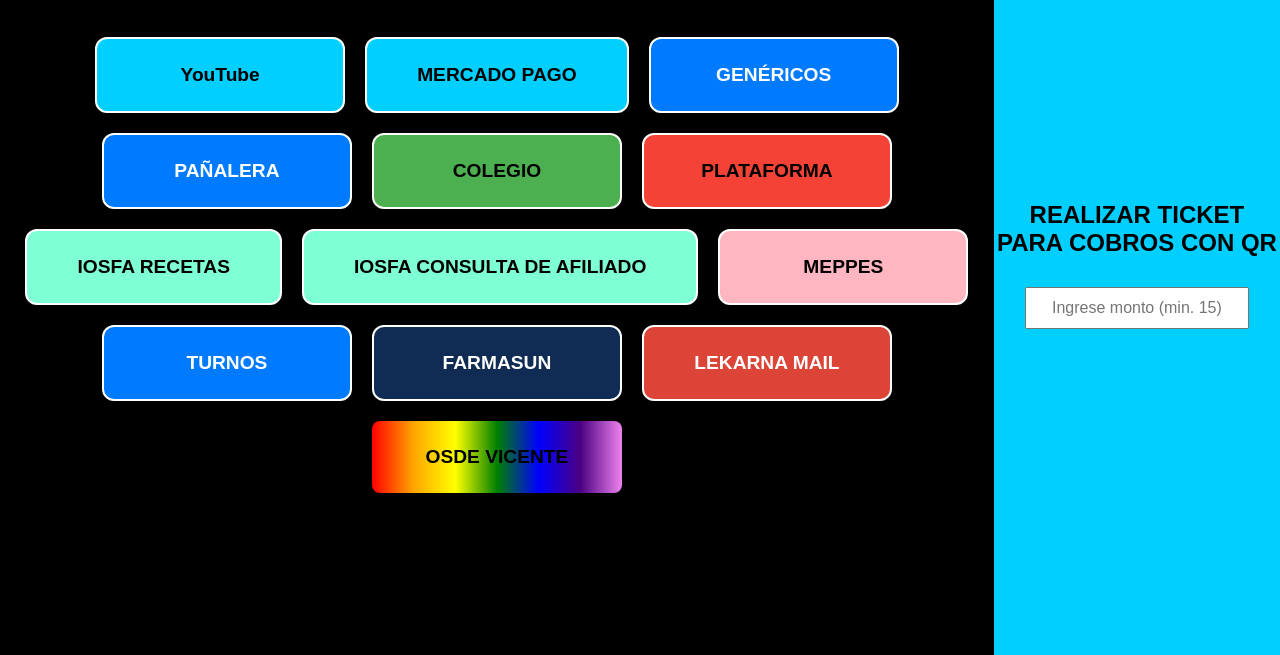
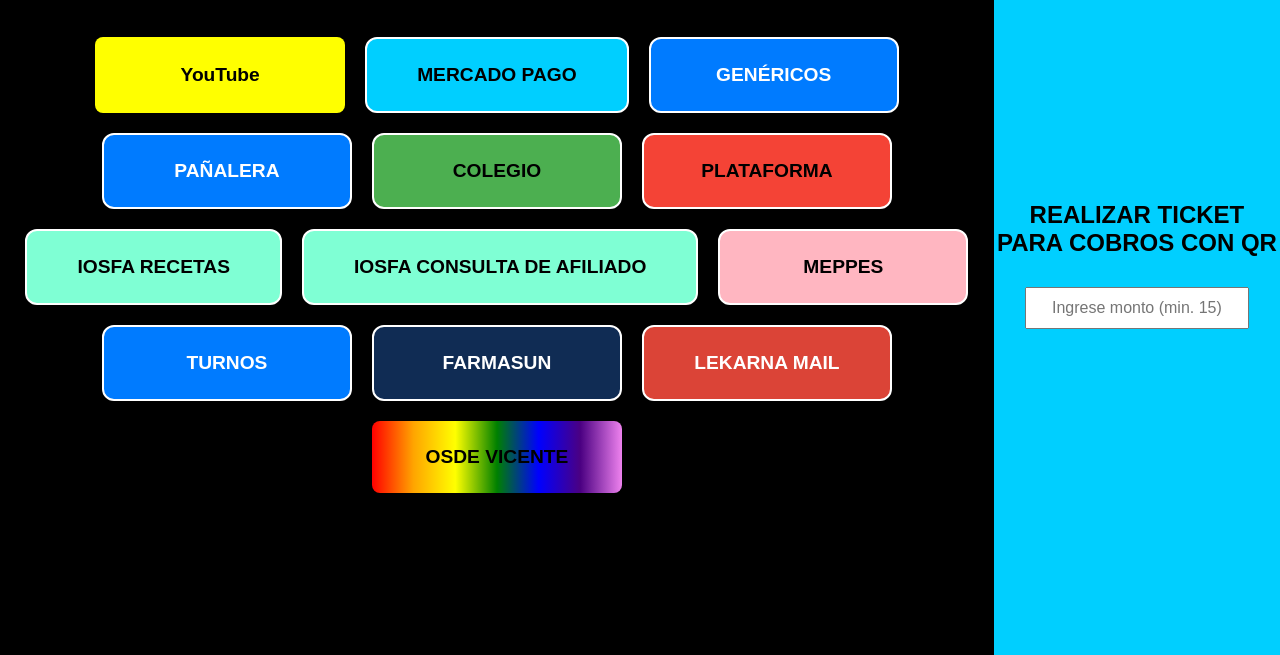
Before and after one commit to GrupoScout/inicio-turnosdefarmacias, a plain HTML site: page index.html in a window 1280 px wide. Shown: the part 145-800 px from the top of the page. Drawn offline with Linux system fonts and the light colour scheme.

Commit message:
Update index.html

```diff
--- a/index.html
+++ b/index.html
@@ -207,7 +207,7 @@
     <div class="content">
         <h1>FARMACIA PINTAR</h1>
         <div class="button-grid">
-            <button class="btn celeste"
+            <button class="btn yellow"
                 onclick="abrirUnicaVentana('youtube', 'https://www.youtube.com/')">YouTube</button>
             <button class="btn celeste"
                 onclick="abrirUnicaVentana('mercadopago', 'https://www.mercadopago.com.ar/collections')">MERCADO PAGO</button>
```
